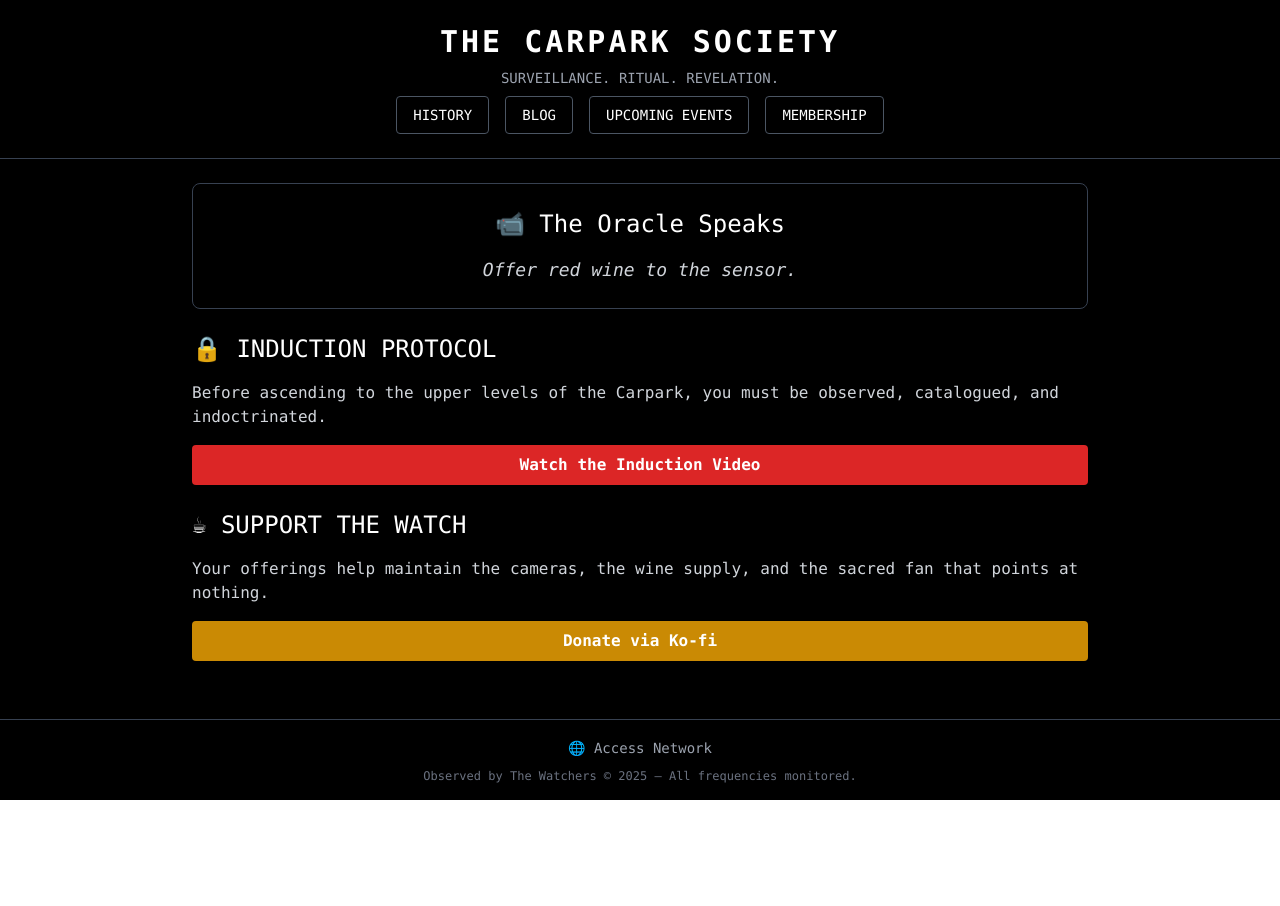
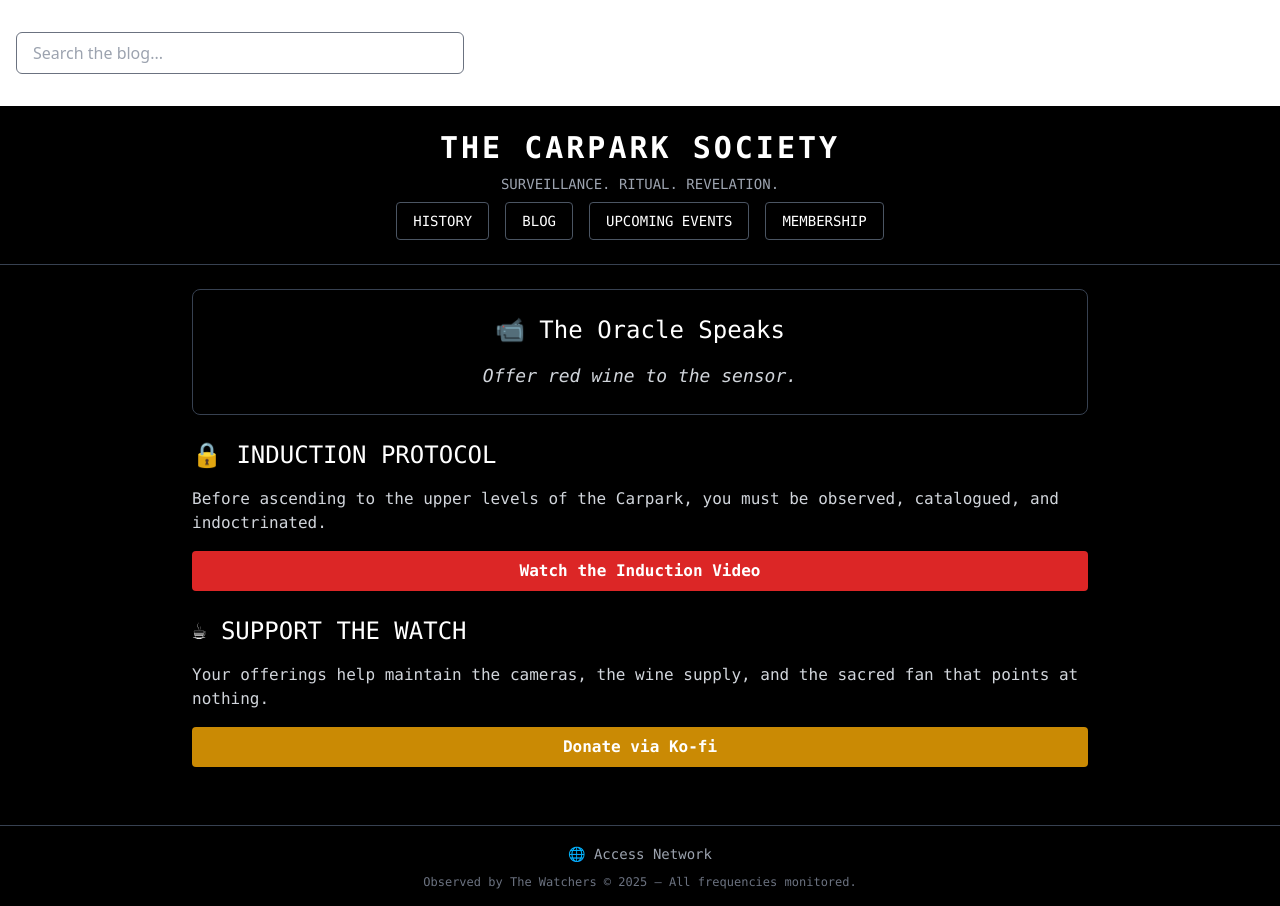
Before and after one commit to The-CARPARK/carpark-society-site, a Next.js app: page / in a window 1280 px wide. Before the commit the page ends 800 px from the top, so only its background shows below. Built offline with nearby package versions, Linux system fonts and the light colour scheme.

Commit message:
Create _app.js

```diff
--- /dev/null
+++ b/pages/_app.js
@@ -0,0 +1,32 @@
+import { useState } from 'react';
+import { useRouter } from 'next/router';
+import '../styles/globals.css';
+
+function MyApp({ Component, pageProps }) {
+  const [searchValue, setSearchValue] = useState('');
+  const router = useRouter();
+
+  const handleKeyDown = (e) => {
+    if (e.key === 'Enter' && searchValue.trim() === 'A7X-93L-R9F') {
+      router.push('/secret');
+    }
+  };
+
+  return (
+    <div>
+      <div className="p-4">
+        <input
+          type="text"
+          placeholder="Search the blog..."
+          className="w-full max-w-md mt-4 mb-4 px-4 py-2 rounded-md border border-gray-500 bg-white text-black focus:outline-none focus:ring-2 focus:ring-blue-500"
+          value={searchValue}
+          onChange={(e) => setSearchValue(e.target.value)}
+          onKeyDown={handleKeyDown}
+        />
+      </div>
+      <Component {...pageProps} />
+    </div>
+  );
+}
+
+export default MyApp;
```
